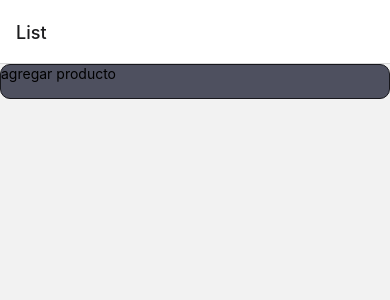
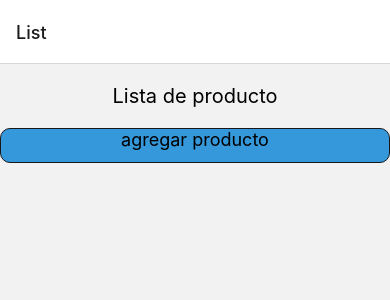
Before and after one commit to willbastidas/crud_prueba, a React Native app: screen /List in a window 390 px wide. Shown: the top 300 px of the page. Built offline with nearby package versions, Linux system fonts and the light colour scheme.

Commit message:
navegación activa

```diff
--- a/estilos/colors.js
+++ b/estilos/colors.js
@@ -8,5 +8,10 @@ export const  colores ={
     black: '#000000',
     white: '#FFFFFF',
     results: '#46D5B2',
-    c: '#cccccc',
+    gris: '#cccccc', //gris
+    orange: '#D68910', //naranja clarito
+    green_watercolor: '#2ECC71', //verde acuarela
+    sky_blue: '#3498DB', //celeste
+    purple: '#7D3C98' //morado
+
 }
--- a/estilos/styles.js
+++ b/estilos/styles.js
@@ -9,8 +9,18 @@ export const Styles = StyleSheet.create({
         alignItems: 'center',
         justifyContent: 'center',
       },
+      conteiner2: {
+        flex: 1,
+        padding: 35,
+      },
+      titulo:{
+        textAlign: "center",
+        fontSize: 18,
+        marginTop: 12,
+        marginBottom: 20,
+      },
       boton:{
-        backgroundColor: '#4E505F',
+        backgroundColor: colores.sky_blue,
         height: 35,
         borderColor: colores.dark,
         borderRadius: 10,
@@ -24,6 +34,7 @@ export const Styles = StyleSheet.create({
         textAlign: 'center',
         marginTop: 20,
         marginBottom: 20,
+        fontSize: 20,
       },
       textoNombre: {
         fontSize:16,
@@ -34,6 +45,14 @@ export const Styles = StyleSheet.create({
         borderButtomColor: colores.c,
         marginBottom: 3,
         padding: 5,
+      },
+      inputGroup: {
+        flex: 1,
+        padding: 0,
+        marginBottom: 20,
+        borderBottomWidth: 1,
+        borderBottomColor: colores.gray,
 
       },
+
 });
--- a/screens/listProduct.js
+++ b/screens/listProduct.js
@@ -2,13 +2,19 @@ import { StatusBar } from 'expo-status-bar';
 import { StyleSheet, Text, View, ScrollView, TouchableOpacity } from 'react-native';
 import * as React from 'react';
 import { Styles } from '../estilos/styles';
-import { colores } from "../estilos/colors"
+import { createStackNavigator } from '@react-navigation/stack';
+import { NavigationContainer } from '@react-navigation/native';
 
-export default function listProduct() {
+
+export default function listProduct(props) {
   return (
     <ScrollView>
-        <TouchableOpacity style={Styles.boton}>
-            <Text>agregar producto</Text>
+        <View>
+            <Text style={Styles.textoTitulo}>Lista de producto</Text>
+        </View>
+        {/*onPress={()=>props.navigation.navigate('Create')} ==> Se utiliza para al presionar mandarte a la otra pantalla en este caso create*/}
+        <TouchableOpacity style={Styles.boton} onPress={()=>props.navigation.navigate('Create')}>
+            <Text style={Styles.textoBoton}>agregar producto</Text>
         </TouchableOpacity>
     </ScrollView>
   );
```
